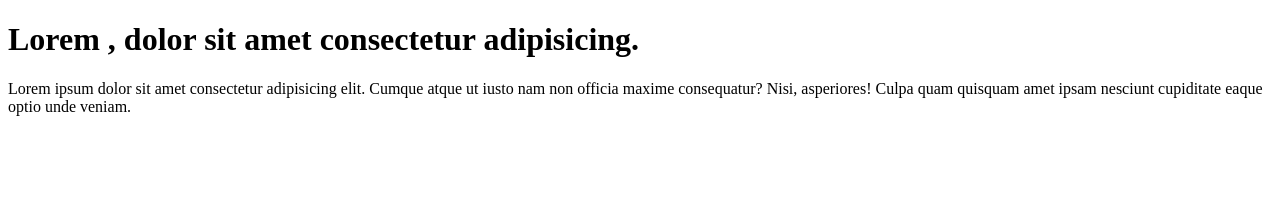
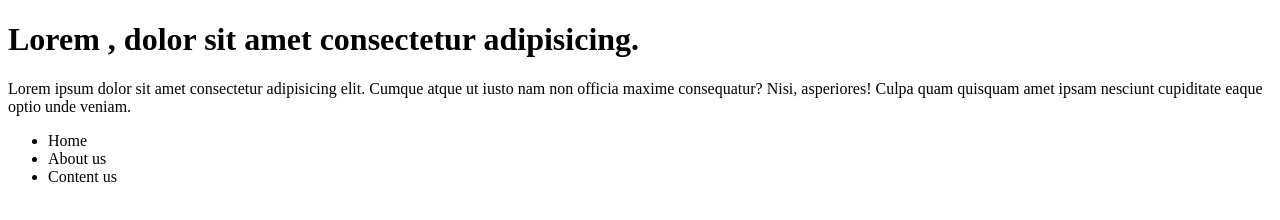
Before and after one commit to akhileshyadav89/Learn-git, a plain HTML site: page index.html in a window 1280 px wide. Drawn offline with Linux system fonts and the light colour scheme.

Commit message:
add a list

```diff
--- a/index.html
+++ b/index.html
@@ -15,5 +15,12 @@
             adipisicing elit.
             Cumque atque ut
             iusto nam non officia maxime consequatur? Nisi, asperiores! Culpa quam quisquam amet ipsam nesciunt cupiditate eaque optio unde veniam.</p>
+            <ul>
+<li>Home</li>
+<li>About us</li>
+<li>Content us</li>
+
+
+            </ul>
 </body>
 </html>
```
